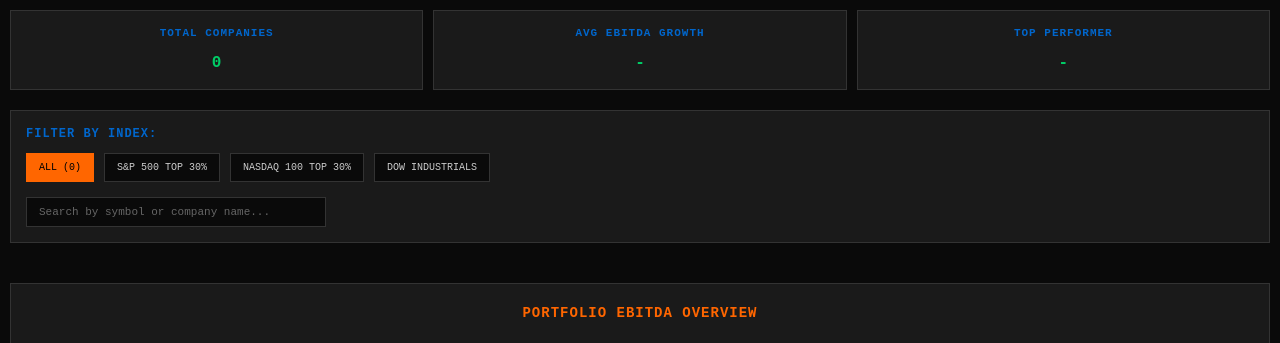
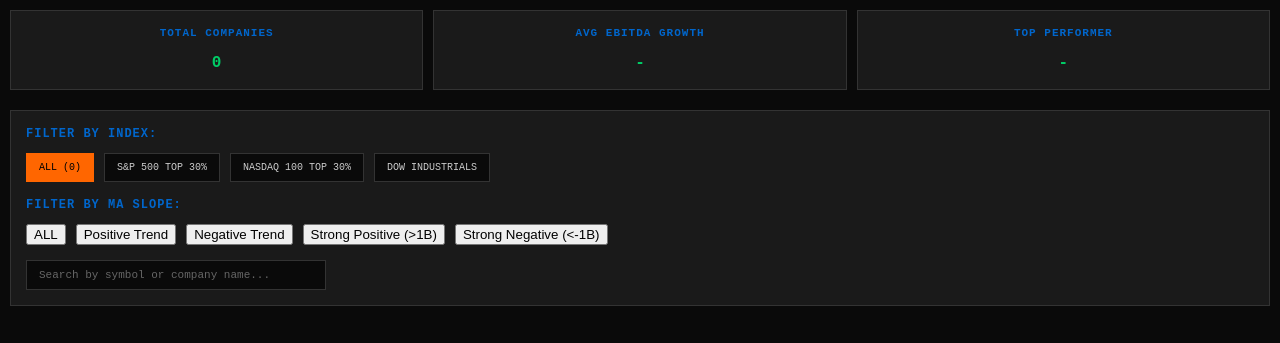
Before and after one commit to mikemcgilly/financials, a Flask app: template website/templates/index.html in a window 1280 px wide. Shown: the part 67-410 px from the top of the page. Run offline with Flask 3, Linux system fonts and the light colour scheme; the template is opened without the code that fills it, so the values that code supplies are empty.

Commit message:
value was created now trying to get to filter and include on company page

```diff
--- a/website/static/portfolio.js
+++ b/website/static/portfolio.js
@@ -1,5 +1,6 @@
 // Global variables
 let currentFilter = 'ALL';
+let currentSlopeFilter = 'ALL';
 let currentSearch = '';
 let allCompanies = [];
 
@@ -13,6 +14,27 @@ function filterCompanies() {
             company.primary_index === currentFilter ||
             (company.indices && company.indices.includes(currentFilter))
         );
+    }
+
+    // Apply MA slope filter
+    if (currentSlopeFilter !== 'ALL') {
+        filteredCompanies = filteredCompanies.filter(company => {
+            const slope = company.ma_slope;
+            if (slope === null || slope === undefined) return false;
+
+            switch(currentSlopeFilter) {
+                case 'POSITIVE':
+                    return slope > 0;
+                case 'NEGATIVE':
+                    return slope < 0;
+                case 'STRONG_POSITIVE':
+                    return slope > 1;
+                case 'STRONG_NEGATIVE':
+                    return slope < -1;
+                default:
+                    return true;
+            }
+        });
     }
 
     // Apply search filter
@@ -200,6 +222,40 @@ function updateSummaryStats(companies = null) {
     }
 }
 
+// Get filtered data based on current filters
+function getFilteredData() {
+    let filtered = allCompanies;
+
+    if (currentFilter !== 'ALL') {
+        filtered = filtered.filter(company =>
+            company.primary_index === currentFilter ||
+            (company.indices && company.indices.includes(currentFilter))
+        );
+    }
+
+    if (currentSlopeFilter !== 'ALL') {
+        filtered = filtered.filter(company => {
+            const slope = company.ma_slope;
+            if (slope === null || slope === undefined) return false;
+
+            switch(currentSlopeFilter) {
+                case 'POSITIVE':
+                    return slope > 0;
+                case 'NEGATIVE':
+                    return slope < 0;
+                case 'STRONG_POSITIVE':
+                    return slope > 1;
+                case 'STRONG_NEGATIVE':
+                    return slope < -1;
+                default:
+                    return true;
+            }
+        });
+    }
+
+    return filtered;
+}
+
 // Initialize page
 document.addEventListener('DOMContentLoaded', function() {
     allCompanies = portfolioData;
@@ -219,11 +275,21 @@ document.addEventListener('DOMContentLoaded', function() {
                 filterCompanies();
 
                 // Update chart with filtered data
-                const filteredData = currentFilter === 'ALL' ? allCompanies :
-                    allCompanies.filter(company =>
-                        company.primary_index === currentFilter ||
-                        (company.indices && company.indices.includes(currentFilter))
-                    );
+                const filteredData = getFilteredData();
+                createPortfolioChart(filteredData);
+                updateSummaryStats(filteredData);
+            });
+        });
+
+        document.querySelectorAll('.slope-filter-btn').forEach(btn => {
+            btn.addEventListener('click', function() {
+                document.querySelectorAll('.slope-filter-btn').forEach(b => b.classList.remove('active'));
+                this.classList.add('active');
+                currentSlopeFilter = this.dataset.slope;
+                filterCompanies();
+
+                // Update chart with filtered data
+                const filteredData = getFilteredData();
                 createPortfolioChart(filteredData);
                 updateSummaryStats(filteredData);
             });
--- a/website/templates/index.html
+++ b/website/templates/index.html
@@ -37,6 +37,14 @@
                 <button class="filter-btn" data-filter="NASDAQ100_TOP30">NASDAQ 100 TOP 30%</button>
                 <button class="filter-btn" data-filter="DOW">DOW INDUSTRIALS</button>
             </div>
+            <h3>Filter by MA Slope:</h3>
+            <div class="filter-buttons">
+                <button class="slope-filter-btn active" data-slope="ALL">ALL</button>
+                <button class="slope-filter-btn" data-slope="POSITIVE">Positive Trend</button>
+                <button class="slope-filter-btn" data-slope="NEGATIVE">Negative Trend</button>
+                <button class="slope-filter-btn" data-slope="STRONG_POSITIVE">Strong Positive (&gt;1B)</button>
+                <button class="slope-filter-btn" data-slope="STRONG_NEGATIVE">Strong Negative (&lt;-1B)</button>
+            </div>
             <div class="search-container">
                 <input type="text" id="search-input" placeholder="Search by symbol or company name...">
             </div>
```
Also changed, not shown: website/static/company.js (+50 -23 lines), website/cloudflare/data/portfolio_ebitda_data.json.
